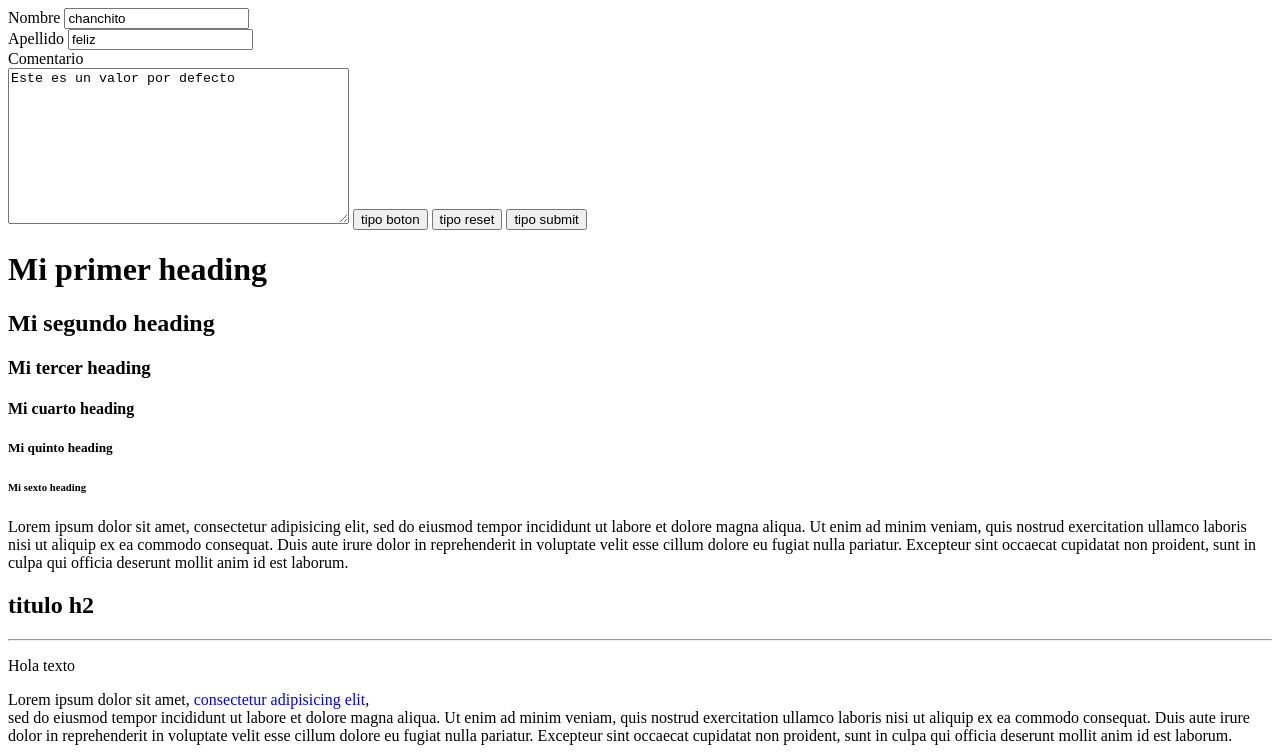
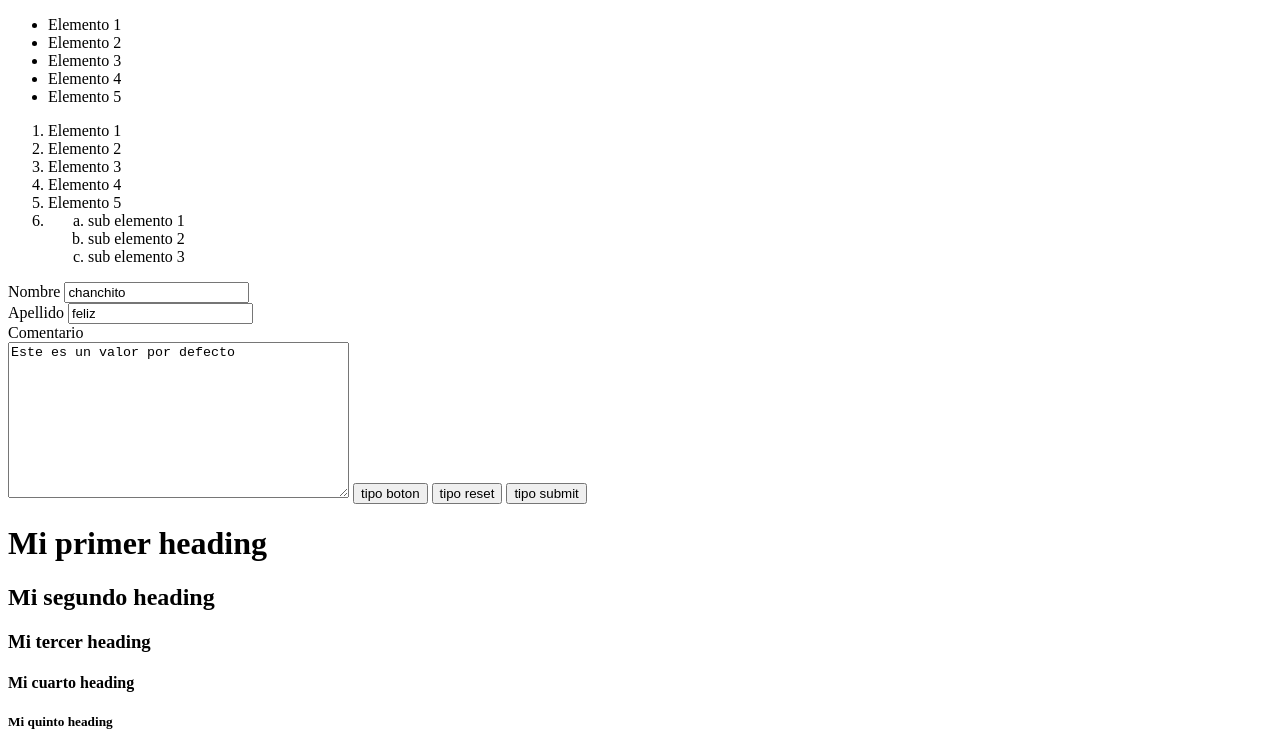
Before and after one commit to Hoaz1991/Blog, a plain HTML site: page index.html in a window 1280 px wide. Shown: the top 752 px of the page. Drawn offline with Linux system fonts and the light colour scheme.

Commit message:
html holaMundo <ul> <ol>

```diff
--- a/index.html
+++ b/index.html
@@ -4,6 +4,29 @@
 	<title>html HolaMundo</title>
 </head>
 <body>
+	<!-- ul es lista no ordenada-->
+	<ul>
+		<li>Elemento 1 </li>
+		<li>Elemento 2 </li>
+		<li>Elemento 3 </li>
+		<li>Elemento 4 </li>
+		<li>Elemento 5 </li>
+	</ul>
+	<!-- ul es lista ordenada-->
+	<ol>
+		<li>Elemento 1 </li>
+		<li>Elemento 2 </li>
+		<li>Elemento 3 </li>
+		<li>Elemento 4 </li>
+		<li>Elemento 5 </li>
+		<li>
+			<ol style="list-style-type: lower-alpha;">
+				<li>sub elemento 1</li>
+				<li>sub elemento 2</li>
+				<li>sub elemento 3</li>
+			</ol>
+		</li>
+	</ol>
 
 	<form action="/formulario" method="POST">
 		<label for="nombre">Nombre</label>
```
